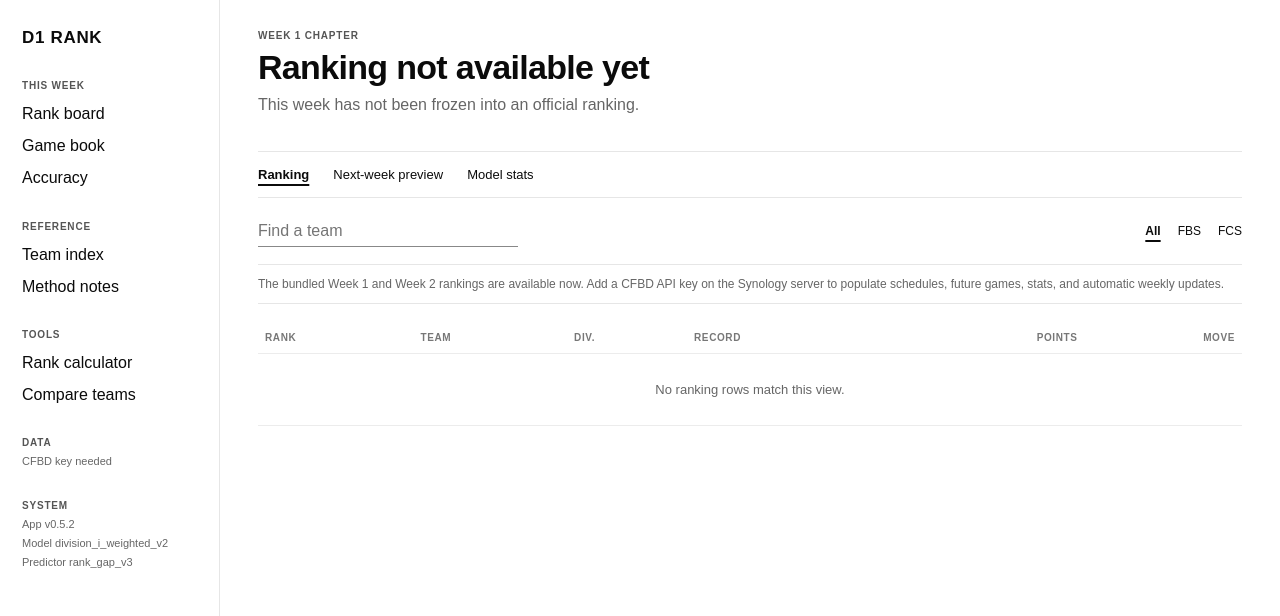
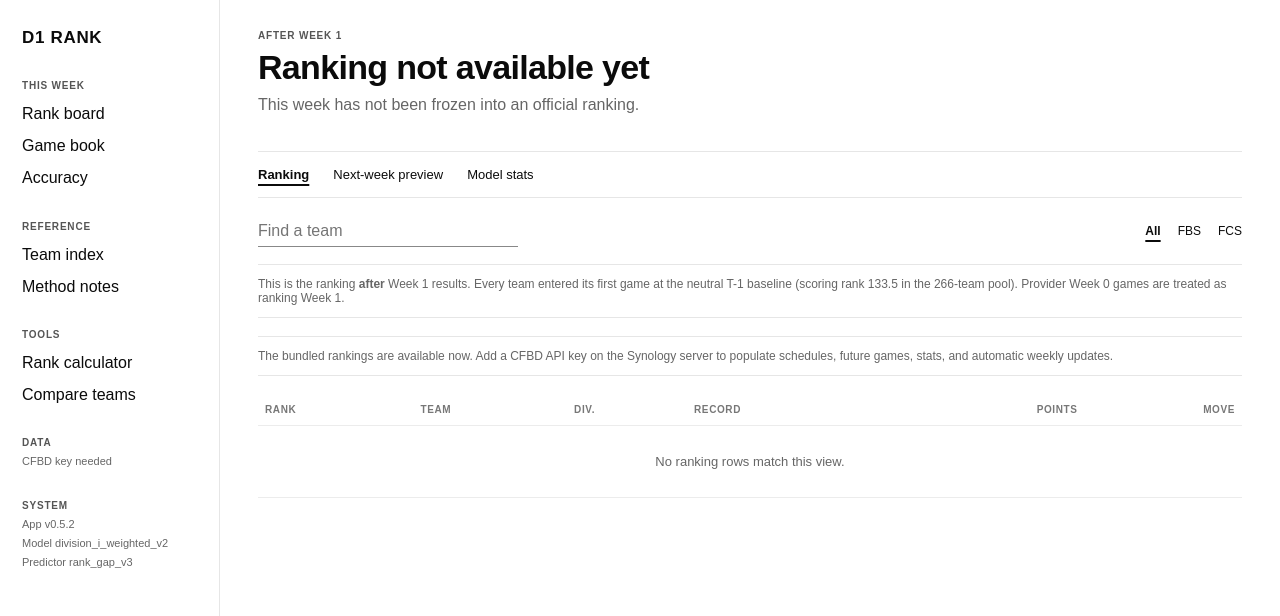
Before and after one commit to larrybillinger/NCAA_BCS_RANKING_CALCULATOR, a FastAPI app: page / in a window 1280 px wide. Shown: the top 616 px of the page. Run offline with FastAPI, Linux system fonts and the light colour scheme; data that the repository does not hold is empty.

Commit message:
Label rankings as post-week snapshots and explain T-1 baseline

```diff
--- a/src/ncaa_rankings/web/templates/rankings.html
+++ b/src/ncaa_rankings/web/templates/rankings.html
@@ -3,9 +3,9 @@
 {% block content %}
 <header class="page-head">
   <div>
-    <div class="eyebrow">WEEK {{ selected_week }} CHAPTER</div>
+    <div class="eyebrow">AFTER WEEK {{ selected_week }}</div>
     <h1>{% if snapshot %}Division I ranking{% else %}Ranking not available yet{% endif %}</h1>
-    {% if snapshot %}<p>{{ snapshot.locked_at.strftime('%B %d, %Y') }} · {{ ranking_rows|length }} shown · model {{ snapshot.model_version }}</p>{% else %}<p>This week has not been frozen into an official ranking.</p>{% endif %}
+    {% if snapshot %}<p>Ranking after Week {{ selected_week }} results · {{ snapshot.locked_at.strftime('%B %d, %Y') }} · {{ ranking_rows|length }} shown · model {{ snapshot.model_version }}</p>{% else %}<p>This week has not been frozen into an official ranking.</p>{% endif %}
   </div>
   <div class="head-links">
     {% if selected_week > 1 %}<a href="/?week={{ selected_week - 1 }}">← previous</a>{% endif %}
@@ -31,7 +31,8 @@
   </div>
 </section>
 
-{% if not cfbd_configured %}<div class="quiet-note">The bundled Week 1 and Week 2 rankings are available now. Add a CFBD API key on the Synology server to populate schedules, future games, stats, and automatic weekly updates.</div>{% endif %}
+{% if selected_week == 1 %}<div class="quiet-note">This is the ranking <strong>after</strong> Week 1 results. Every team entered its first game at the neutral T-1 baseline (scoring rank 133.5 in the 266-team pool). Provider Week 0 games are treated as ranking Week 1.</div>{% endif %}
+{% if not cfbd_configured %}<div class="quiet-note">The bundled rankings are available now. Add a CFBD API key on the Synology server to populate schedules, future games, stats, and automatic weekly updates.</div>{% endif %}
 
 <div class="table-wrap">
 <table class="ranking-table">
```
